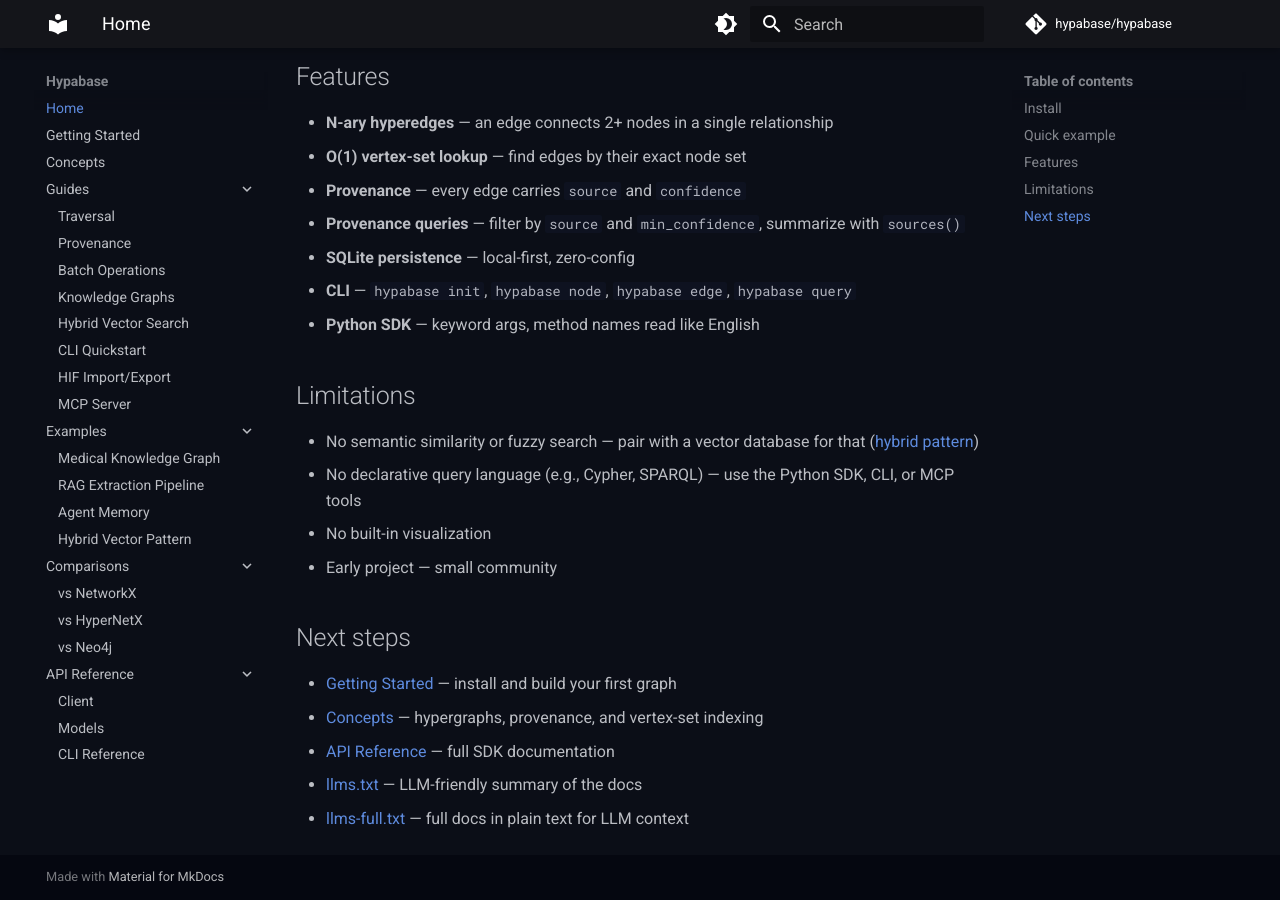
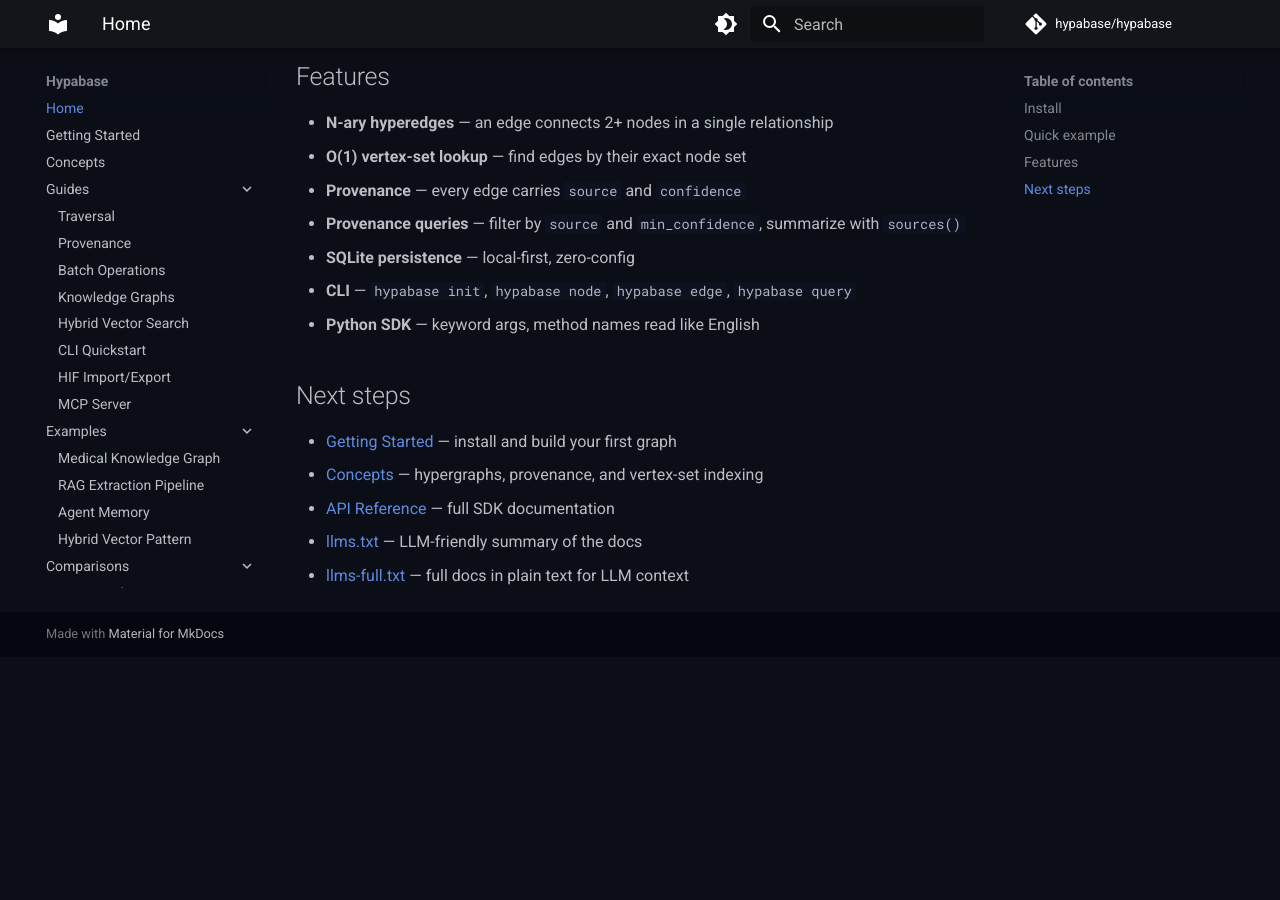
Before and after one commit to hypabase/hypabase, an MkDocs documentation site: the page built from docs/index.md, in a window 1280 px wide and 900 px high, scrolled down 794 px. Built offline with MkDocs 1.6.1 and Material for MkDocs 9.7.7, drawn with Linux system fonts in a browser that asks for light colours; comment, search, counter and statistics services are not loaded; the version menu is left out; after the commit the page ends 1451 px from its top, so only the background shows below that.

Commit message:
Remove limitations section from docs landing page (#5)
The section contained scope boundaries framed as deficiencies and
self-deprecating language ("early project — small community") that
actively discourages adoption. The features list and comparison docs
already set appropriate expectations.

https://claude.ai/code/session_01FFASvj7W1v6BczTQUado3a

---------

Co-authored-by: Claude <noreply@anthropic.com>

```diff
--- a/docs/index.md
+++ b/docs/index.md
@@ -46,13 +46,6 @@ See [Getting Started](getting-started.md) for the full walkthrough.
 - **CLI** — `hypabase init`, `hypabase node`, `hypabase edge`, `hypabase query`
 - **Python SDK** — keyword args, method names read like English
 
-## Limitations
-
-- No semantic similarity or fuzzy search — pair with a vector database for that ([hybrid pattern](examples/hybrid-vector.md))
-- No declarative query language (e.g., Cypher, SPARQL) — use the Python SDK, CLI, or MCP tools
-- No built-in visualization
-- Early project — small community
-
 ## Next steps
 
 - [Getting Started](getting-started.md) — install and build your first graph
--- a/hypabase/__init__.py
+++ b/hypabase/__init__.py
@@ -1,6 +1,6 @@
 """Hypabase — A Python hypergraph library with provenance and SQLite persistence."""
 
-__version__ = "0.1.1"
+__version__ = "0.1.2"
 
 from hypabase.client import Hypabase
 from hypabase.models import Edge, HypergraphStats, Incidence, Node, ValidationResult
--- a/pyproject.toml
+++ b/pyproject.toml
@@ -1,6 +1,6 @@
 [project]
 name = "hypabase"
-version = "0.1.1"
+version = "0.1.2"
 description = "A Python hypergraph library with provenance and SQLite persistence."
 readme = "README.md"
 license = "Apache-2.0"
```
